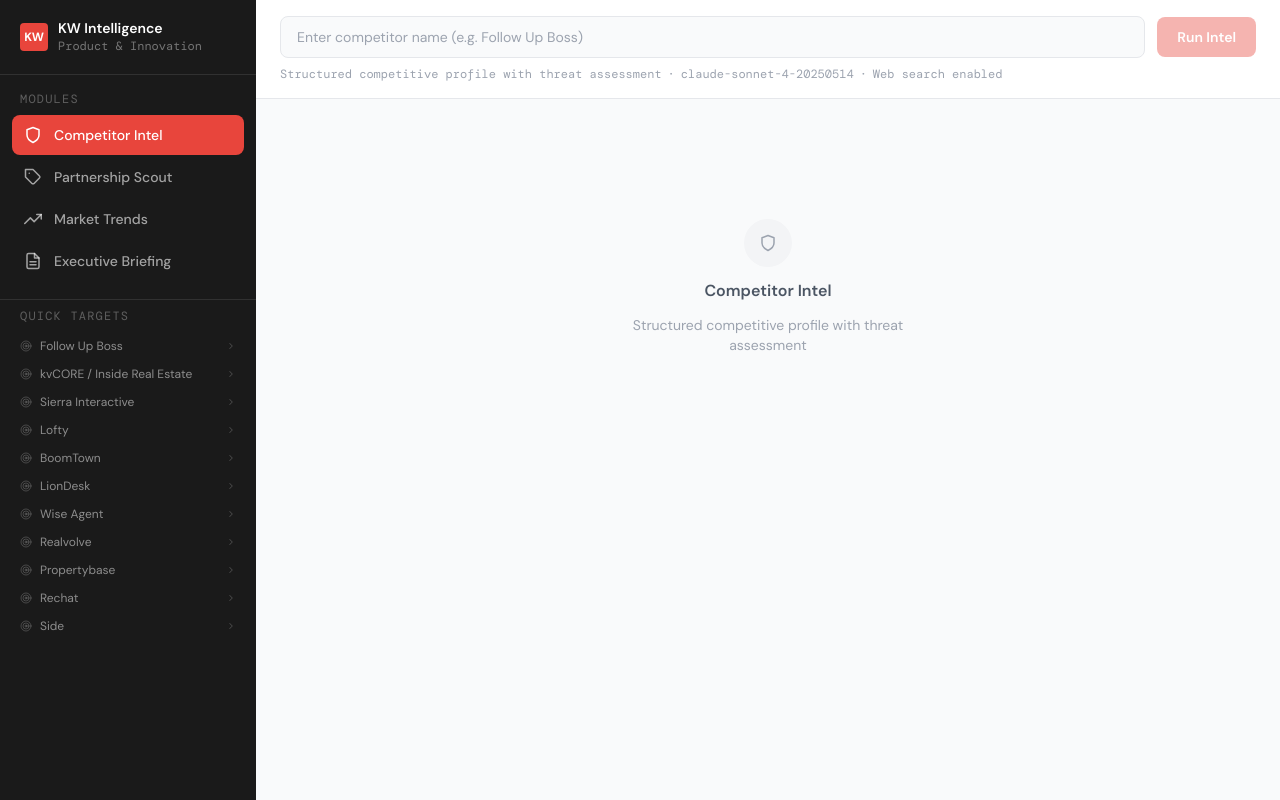
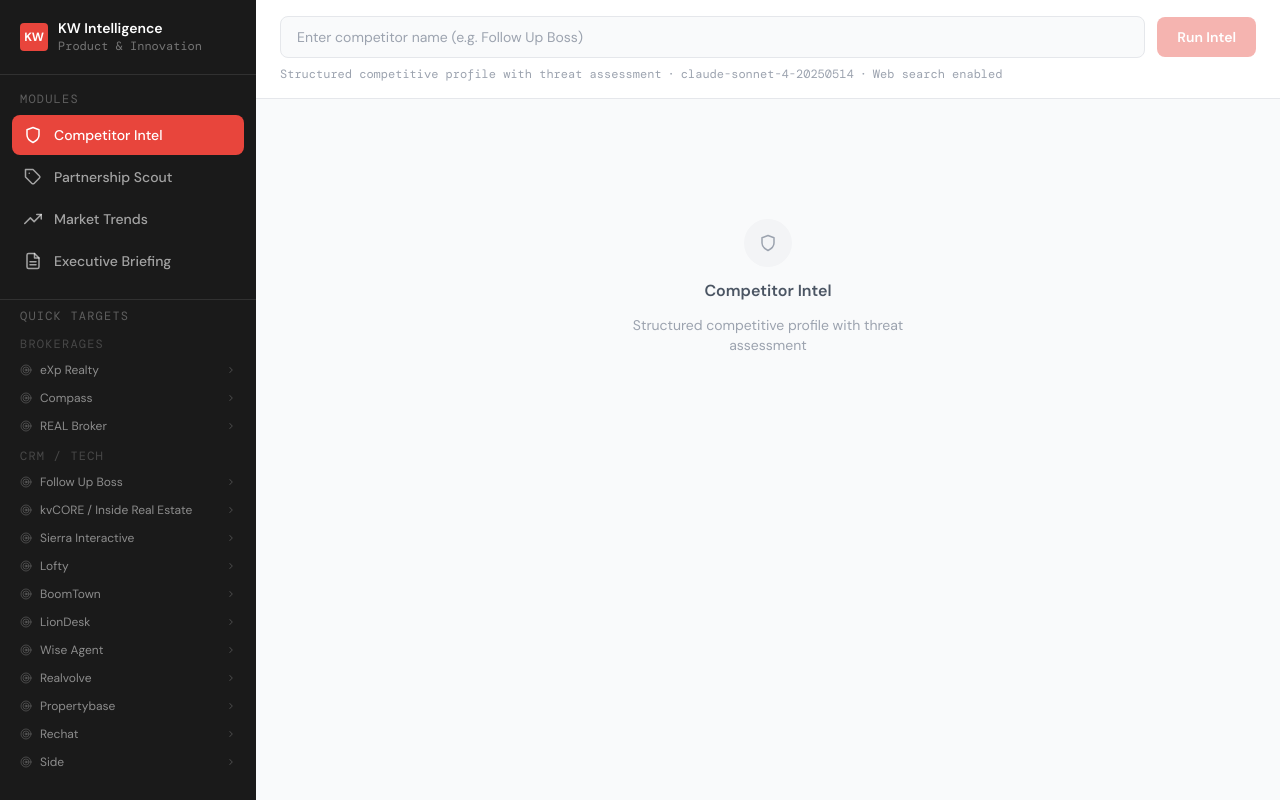
Before and after one commit to voorheesdn/kw-intel, a Next.js app: page / in a window 1280 px wide. Built offline with nearby package versions, Linux system fonts and the light colour scheme.

Commit message:
Add eXp, Compass, REAL to Quick Targets with Brokerages/CRM grouping

```diff
--- a/app/page.tsx
+++ b/app/page.tsx
@@ -112,18 +112,21 @@ const MODULE_QUERIES: Record<ModuleType, (input: string) => string> = {
     `Produce an executive intelligence briefing on "${input}" for the VP of Product & Innovation at Keller Williams. Use web search for current intelligence. Return JSON: {"title": string, "date": string, "classification": "KW Internal — Confidential", "executiveSummary": string, "materialDevelopments": [{"development": string, "detail": string, "source": string, "materialityScore": number, "recommendedResponse": string}], "competitiveLandscape": string, "partnershipPipeline": string, "risksAndThreats": [{"risk": string, "detail": string, "likelihood": "high"|"medium"|"low", "impact": "high"|"medium"|"low"}], "recommendedAgenda": [string], "nextBriefingFocus": string}`,
 };
 
-const QUICK_TARGETS = [
-  'Follow Up Boss',
-  'kvCORE / Inside Real Estate',
-  'Sierra Interactive',
-  'Lofty',
-  'BoomTown',
-  'LionDesk',
-  'Wise Agent',
-  'Realvolve',
-  'Propertybase',
-  'Rechat',
-  'Side',
+const QUICK_TARGETS: { label: string; group: string }[] = [
+  { label: 'eXp Realty', group: 'Brokerages' },
+  { label: 'Compass', group: 'Brokerages' },
+  { label: 'REAL Broker', group: 'Brokerages' },
+  { label: 'Follow Up Boss', group: 'CRM / Tech' },
+  { label: 'kvCORE / Inside Real Estate', group: 'CRM / Tech' },
+  { label: 'Sierra Interactive', group: 'CRM / Tech' },
+  { label: 'Lofty', group: 'CRM / Tech' },
+  { label: 'BoomTown', group: 'CRM / Tech' },
+  { label: 'LionDesk', group: 'CRM / Tech' },
+  { label: 'Wise Agent', group: 'CRM / Tech' },
+  { label: 'Realvolve', group: 'CRM / Tech' },
+  { label: 'Propertybase', group: 'CRM / Tech' },
+  { label: 'Rechat', group: 'CRM / Tech' },
+  { label: 'Side', group: 'CRM / Tech' },
 ];
 
 const MODULE_CONFIG: Record<ModuleType, { label: string; placeholder: string; description: string }> = {
@@ -885,20 +888,25 @@ export default function Page() {
         {/* Quick Targets */}
         <div className="px-3 py-2 border-t border-white/10">
           <div className="font-mono text-xs text-white/30 uppercase tracking-widest px-2 mb-2">Quick Targets</div>
-          {QUICK_TARGETS.map((target) => (
+          {(['Brokerages', 'CRM / Tech'] as const).map((group) => (
+            <div key={group} className="mb-1">
+              <div className="font-mono text-xs text-white/20 uppercase tracking-widest px-2 py-1">{group}</div>
+              {QUICK_TARGETS.filter((t) => t.group === group).map((target) => (
                 <button
-              key={target}
-              onClick={() => handleQuickTarget(target)}
+                  key={target.label}
+                  onClick={() => handleQuickTarget(target.label)}
                   className="w-full flex items-center gap-2 px-2 py-1.5 rounded text-left text-white/50 hover:text-white/90 hover:bg-white/10 transition-colors group"
                 >
                   <span className="text-white/20 group-hover:text-white/40 shrink-0">
                     <IconTarget />
                   </span>
-              <span className="text-xs truncate flex-1">{target}</span>
+                  <span className="text-xs truncate flex-1">{target.label}</span>
                   <span className="text-white/20 group-hover:text-white/40 shrink-0">
                     <IconChevronRight />
                   </span>
                 </button>
+              ))}
+            </div>
           ))}
         </div>
       </aside>
```
Lines whose indentation alone changed are shown as unchanged.
